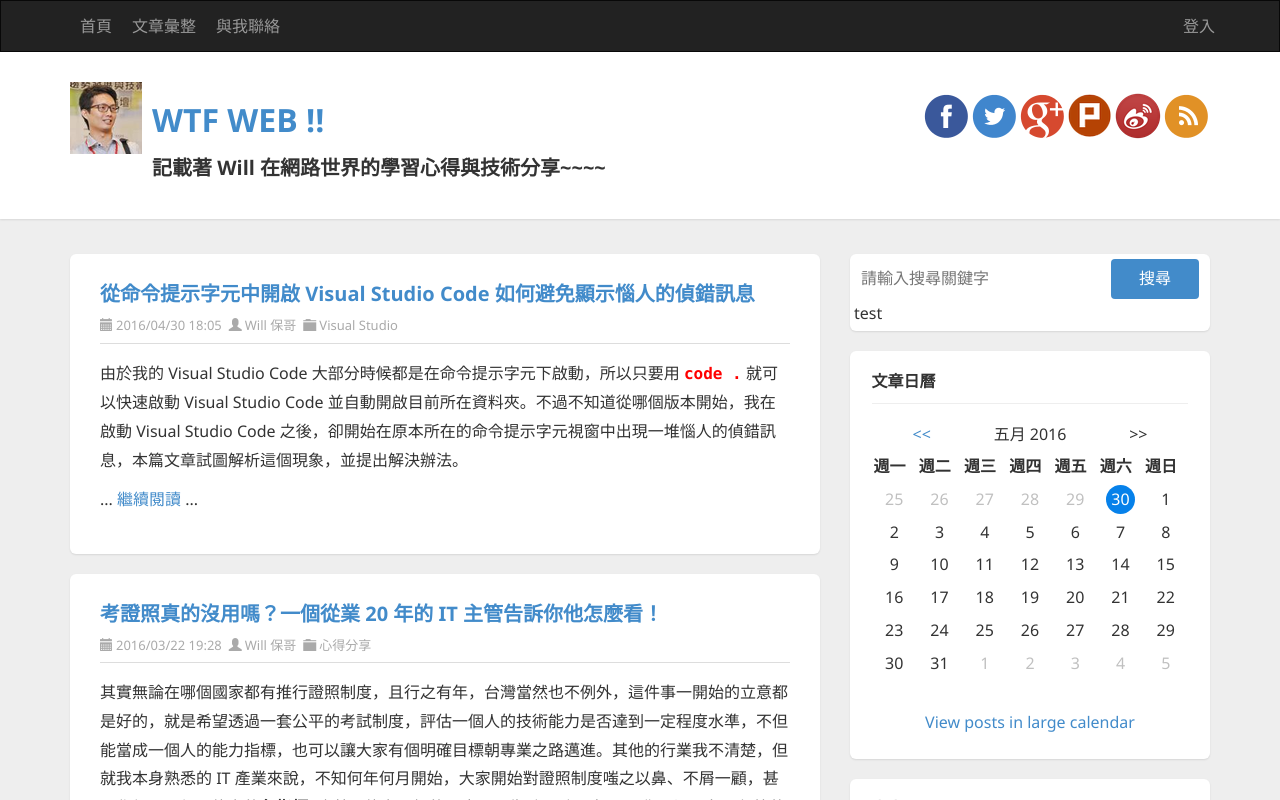
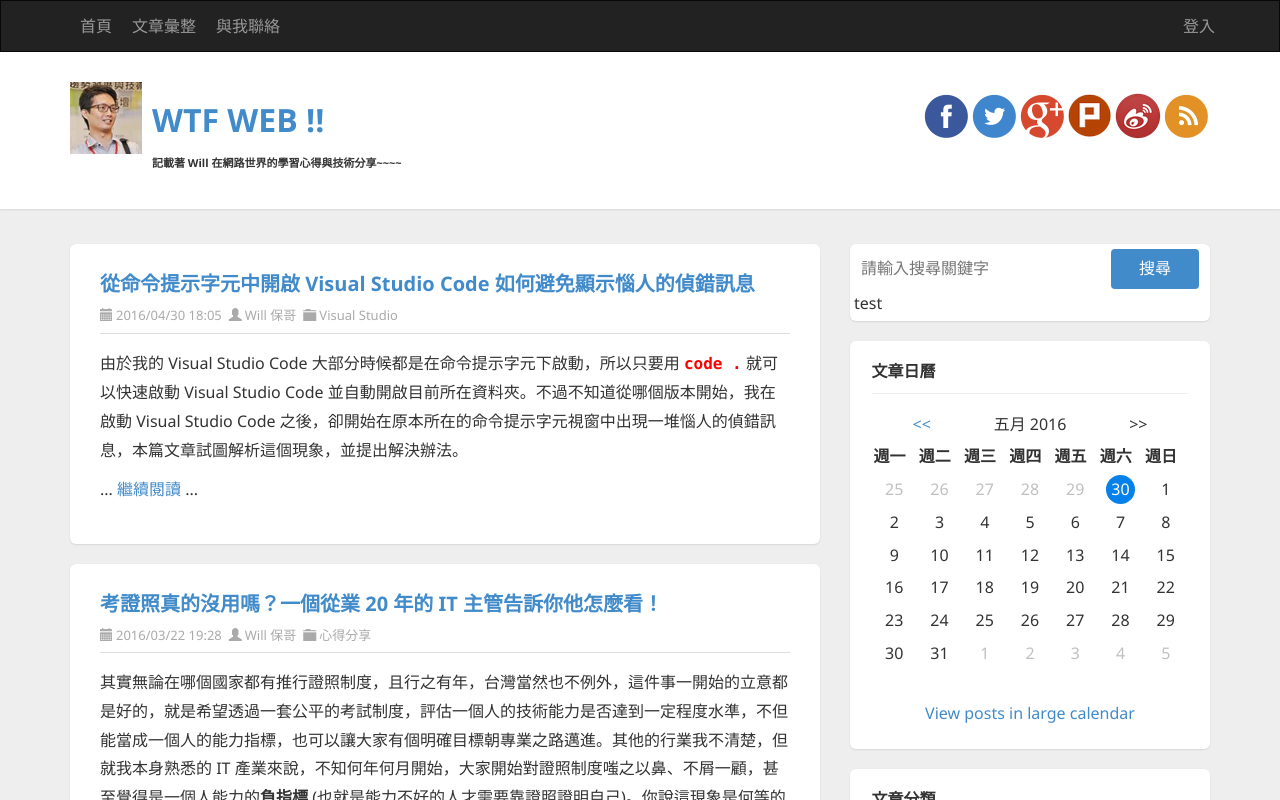
Before and after one commit to ayuha406645/ng2-exercise, an Angular app: page / in a window 1280 px wide. Shown: the top 800 px of the page. Built offline with nearby package versions, Linux system fonts and the light colour scheme.

Commit message:
屬性指令 Property Directive 解法1

```diff
--- a/src/app/header/header.component.css
+++ b/src/app/header/header.component.css
@@ -0,0 +1,6 @@
+.red {
+  color: red;
+}
+.blue {
+  color: blue;
+}
--- a/src/app/header/header.component.html
+++ b/src/app/header/header.component.html
@@ -29,7 +29,9 @@
 
           <div class="pull-left">
             <h1><a [href]="title_url">{{title}}</a></h1>
-            <h3 [innerHTML]="sub_title" (click)="changeTitle($event)"></h3>
+            <h3 [innerHTML]="sub_title" (click)="changeTitle($event)"
+            [ngStyle]="{'font-size': num+'px'}"
+            [ngClass]="{'red': num%2==0}"></h3>
           </div>
 
           <div id="social-icons" class="pull-right social-icon">
--- a/src/app/header/header.component.ts
+++ b/src/app/header/header.component.ts
@@ -16,8 +16,12 @@
   ngOnInit() {
   }
 
+  num: number = 11;
+
   changeTitle($event: MouseEvent|KeyboardEvent) {
-    console.log($event);
+
+    this.num++;
+
     if ($event.shiftKey) {
       this.title = this.title + '!';
     }
```
